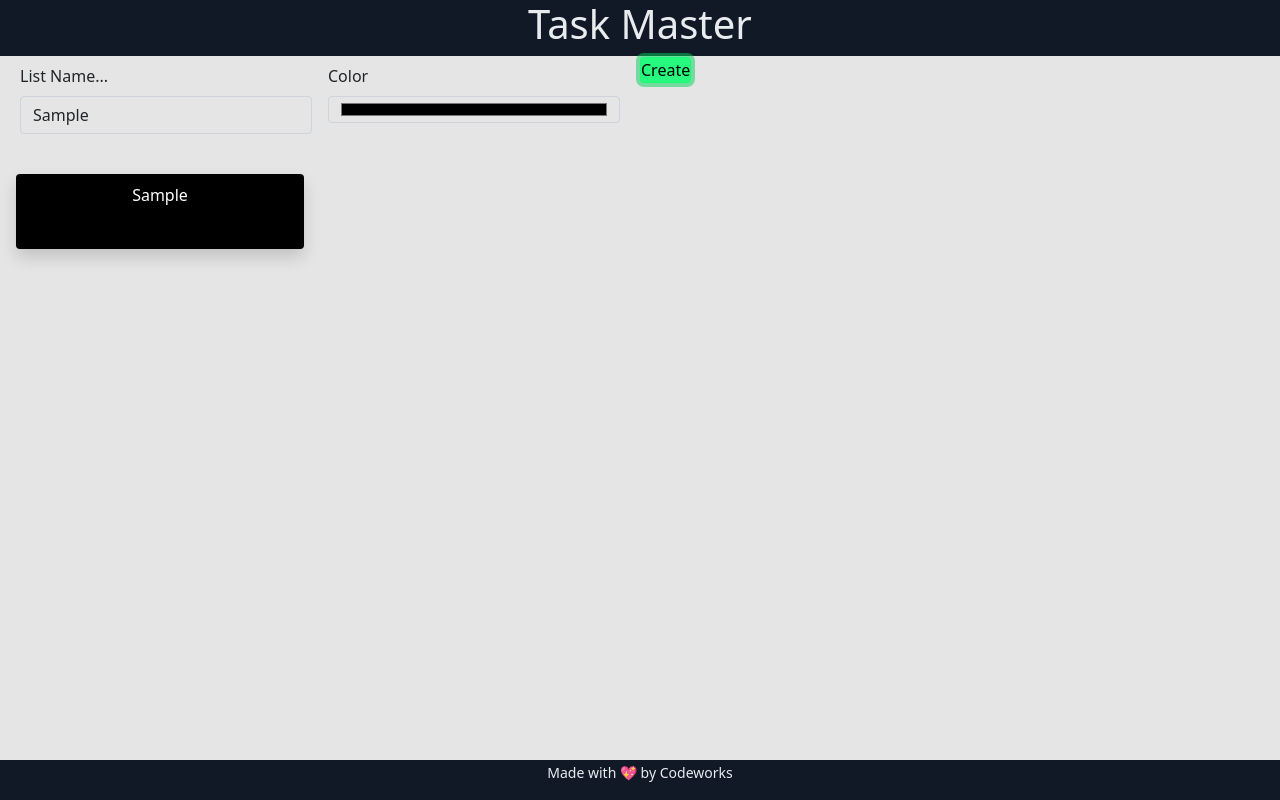
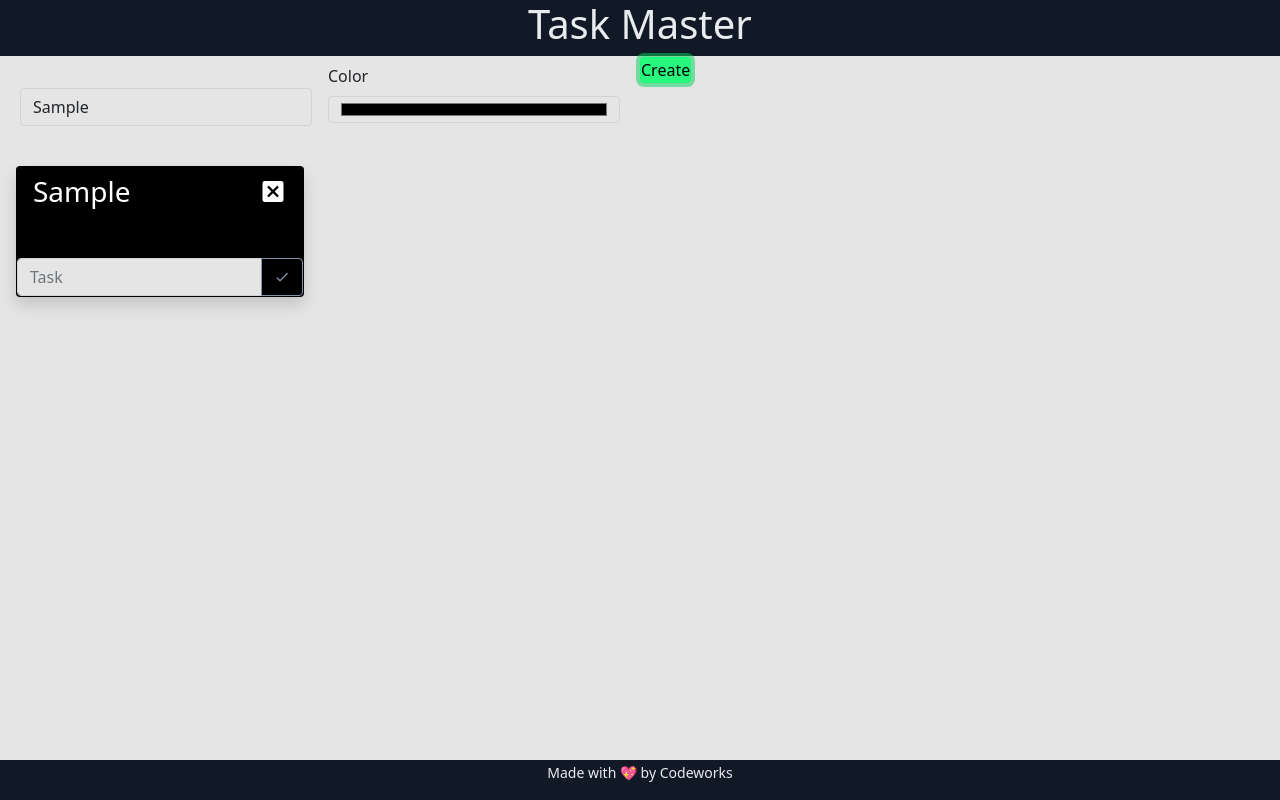
Before and after one commit to DrakeGraham4/checkpoint3, a website with bundled scripts: page index.html in a window 1280 px wide. Both pictures are taken after typing "Sample" into the empty fields and a click on the button "Create". Built offline with nearby package versions, Linux system fonts and the light colour scheme; a script that the page names is missing.

Commit message:
draw tasks

```diff
--- a/app/AppState.js
+++ b/app/AppState.js
@@ -7,6 +7,9 @@ import { isValidProp } from "./Utils/isValidProp.js"
 class AppState extends EventEmitter {
   /** @type {import('./Models/List').List[]} */
   lists = []
+
+  /** @type {import('./Models/Task').Task[]} */
+  tasks = []
 }
 
 export const ProxyState = new Proxy(new AppState(), {
--- a/app/Controllers/ListsController.js
+++ b/app/Controllers/ListsController.js
@@ -2,7 +2,7 @@ import { ProxyState } from "../AppState.js";
 import { listsService } from "../Services/ListsService.js";
 
 
-function _draw() {
+function _drawList() {
     let template = ''
     ProxyState.lists.forEach(l => template += l.Template)
     document.getElementById('lists').innerHTML = template
@@ -12,8 +12,9 @@ function _draw() {
 
 export class ListsController{
     constructor() {
-        ProxyState.on('lists', _draw)
-        _draw()
+        ProxyState.on('lists', _drawList)
+        ProxyState.on('tasks', _drawList)
+        _drawList()
     }
 
     createList() {
@@ -28,6 +29,8 @@ export class ListsController{
 
         listsService.createList(newList)
     }
-
+    deleteList(id) {
+        listsService.deleteList(id)
+    }
 
 }
--- a/app/Models/List.js
+++ b/app/Models/List.js
@@ -1,22 +1,43 @@
+import { ProxyState } from "../AppState.js"
 import { generateId } from "../Utils/generateId.js"
 
 export class List{
     constructor(data) {
-
         this.name = data.name,
-            this.color = data.color
-        this.id = generateId()
+        this.color = data.color
+        this.id = data.id || generateId()
     }
 
 
     get Template() {
         return `<div class="col-md-4 p-3">
               <div class="shadow card text-white mb-3" style="max-width: 18rem; background-color:${this.color}">
-                    <div style="border-inline-color:${this.color}" class= "card-header text-center">${this.name}
+                  <div style="background-color:${this.color}" class= "card-header text-center">
+                  <h3 class= "d-flex justify-content-between" >${this.name}<i class="selectable mdi mdi-close-box" onclick="app.listsController.deleteList('${this.id}')" title="Delete List"></i>
+                  </h3>
                     </div>
                     <div class="card-body">
+                    ${this.TaskTemplate}
                     </div>
+                    <form class= onsubmit="app.tasksController.createTask('${this.id}')px-3 pb-2">
+              <div class="input-group">
+                <input type="text" class="form-control" placeholder="Task" aria-label="task"
+                  aria-describedby="task" id="name">
+                <button class="btn btn-outline-secondary" type="button" id="button-addon2"><i
+                    class="mdi mdi-check"></i></button>
               </div>
+            </form>
+                    </div>
               </div>`
     }
+
+    get TaskTemplate() {
+        let template = ''
+        const myTasks = ProxyState.tasks.filter(t => t.listId == this.id)
+      myTasks.forEach(t => template += t.Template)
+      return template
+      console.log('hi');
+  }
+
+
 }
--- /dev/null
+++ b/app/Models/Task.js
@@ -0,0 +1,12 @@
+import { generateId } from "../Utils/generateId.js";
+
+export class Task{
+    constructor(data) {
+        this.id = generateId()
+        this.name = data.name
+        this.listId = data.listId
+    }
+    get Template(){
+        return `<li class="d-flex justify-content-between">${this.name} <i class="mdi mdi-delete selectable" title="Delete ${this.name}" onclick="app.tasksController.deleteTask('${this.id}')"></i></li>`
+    }
+}
--- a/app/Services/ListsService.js
+++ b/app/Services/ListsService.js
@@ -2,6 +2,9 @@ import { ProxyState } from "../AppState.js";
 import { List } from "../Models/List.js";
 
 class ListsService{
+    deleteList(id) {
+        ProxyState.lists = ProxyState.lists.filter(l => l.id != id)
+    }
     createList(newList) {
         const list = new List(newList)
         ProxyState.lists = [...ProxyState.lists, list]
--- a/index.html
+++ b/index.html
@@ -8,6 +8,7 @@
   <link rel="icon" href="https://bcw.blob.core.windows.net/public/img/9977764104160066">
   <link href="https://cdn.jsdelivr.net/npm/bootstrap@5.1.0/dist/css/bootstrap.min.css" rel="stylesheet"
     integrity="sha384-KyZXEAg3QhqLMpG8r+8fhAXLRk2vvoC2f3B09zVXn8CA5QIVfZOJ3BCsw2P0p/We" crossorigin="anonymous">
+      <link rel="stylesheet" href="//cdn.materialdesignicons.com/5.4.55/css/materialdesignicons.min.css">
   <link rel="stylesheet" href="assets/style/main.css">
   <link rel="stylesheet" href="assets/style/style.css">
   <title>checkpoint3</title>
@@ -24,8 +25,8 @@
   <main class="">
     <form onsubmit="app.listsController.createList()" class="d-flex row container-fluid">
       <div class="mb-3 col-3 p-2">
-        <label for="" class="form-label">List Name...</label>
-        <input type="text" class="form-control" name="name" id="name" aria-describedby="helpId" placeholder="">
+        <label for="List Name" class="form-label"></label>
+        <input type="text" class="form-control" name="name" id="name" aria-describedby="helpId" placeholder="List Name...">
       </div>
       <div class="mb-3 col-3 p-2">
         <label for="" class="form-label">Color</label>
```
Also changed, not shown: app/Controllers/TasksController.js (added, +18 -0 lines), app/Services/TasksService.js (added, +12 -0 lines).
